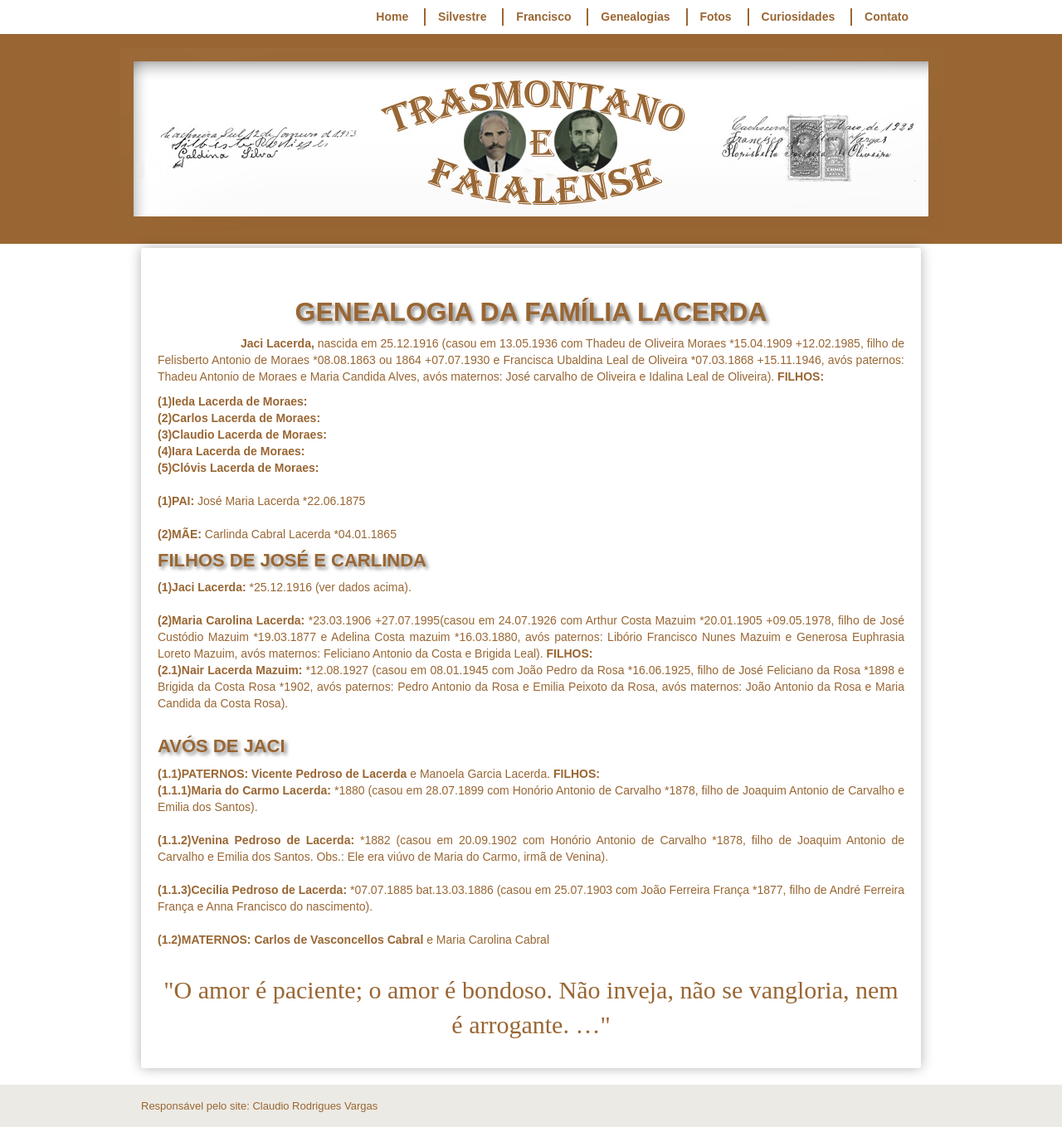
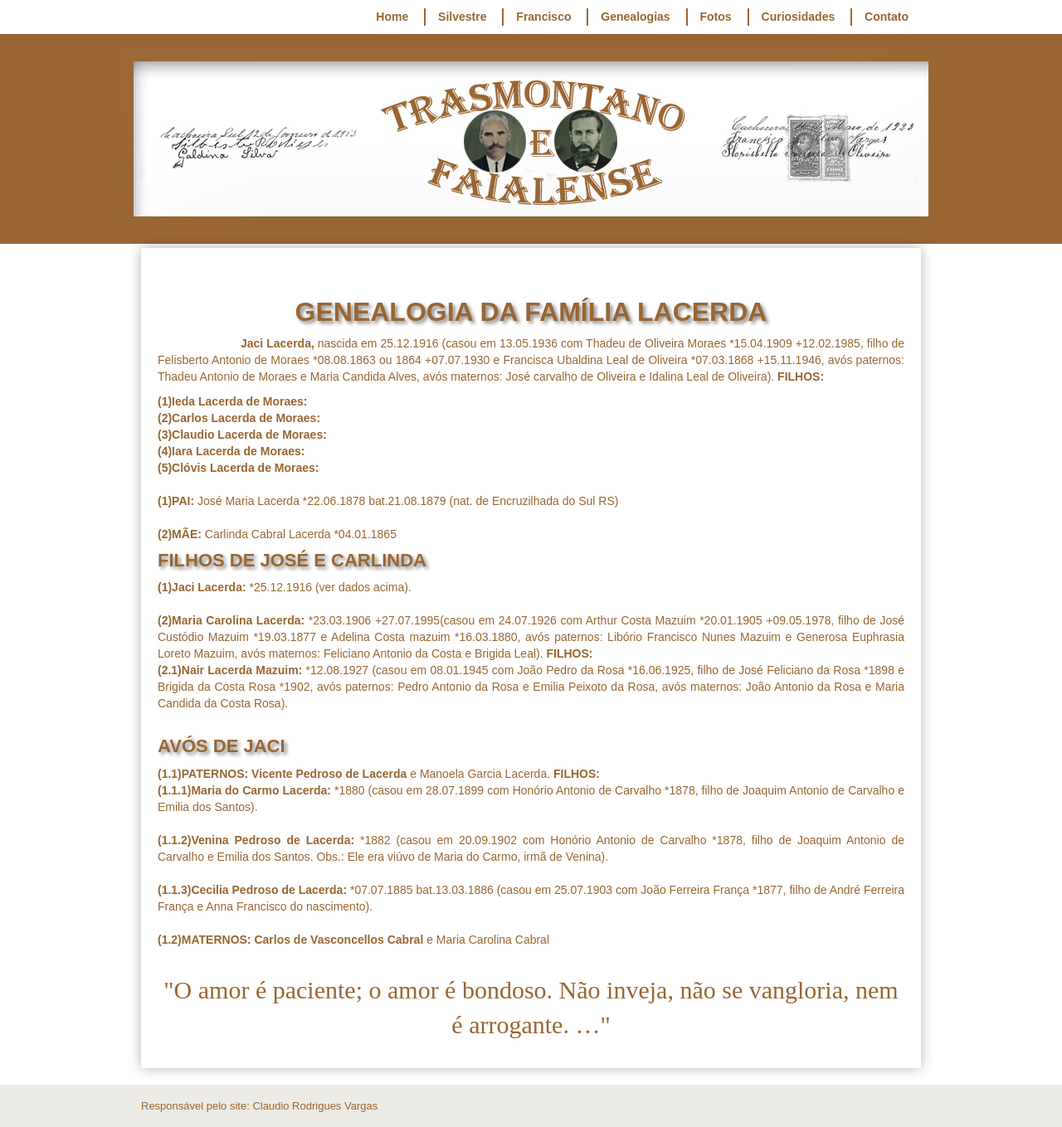
Before and after one commit to claudiovargas1955/claudiovargas1955.github.io, a Jekyll site: the page built from _pages/familia-lacerda.html, in a window 1280 px wide. Shown: the whole page at 83% size. Built offline with Jekyll 4.4.1, drawn with Linux system fonts in a browser that asks for light colours; some web fonts are replaced.

Commit message:
Update familia-lacerda.html

```diff
--- a/_pages/familia-lacerda.html
+++ b/_pages/familia-lacerda.html
@@ -105,9 +105,9 @@
 <b>(4)Iara Lacerda de Moraes:</b><br>
 <b>(5)Clóvis Lacerda de Moraes:</b><br><br>
 
-<b>(1)PAI: </b>José Maria Lacerda *22.06.1875<br><br>
+<b>(1)PAI: </b>José Maria Lacerda *22.06.1878 bat.21.08.1879 (nat. de Encruzilhada do Sul RS)<br><br>
 
-<b>(2)MÃE: </b>Carlinda Cabral Lacerda *04.01.1865<br>
+<b>(2)MÃE: </b>Carlinda Cabral Lacerda *04.01.1865 <br>
 
 <h4>FILHOS DE JOSÉ E CARLINDA</h4>
 <p><b>(1)Jaci Lacerda: </b>*25.12.1916 (ver dados acima).<br><br>
```
